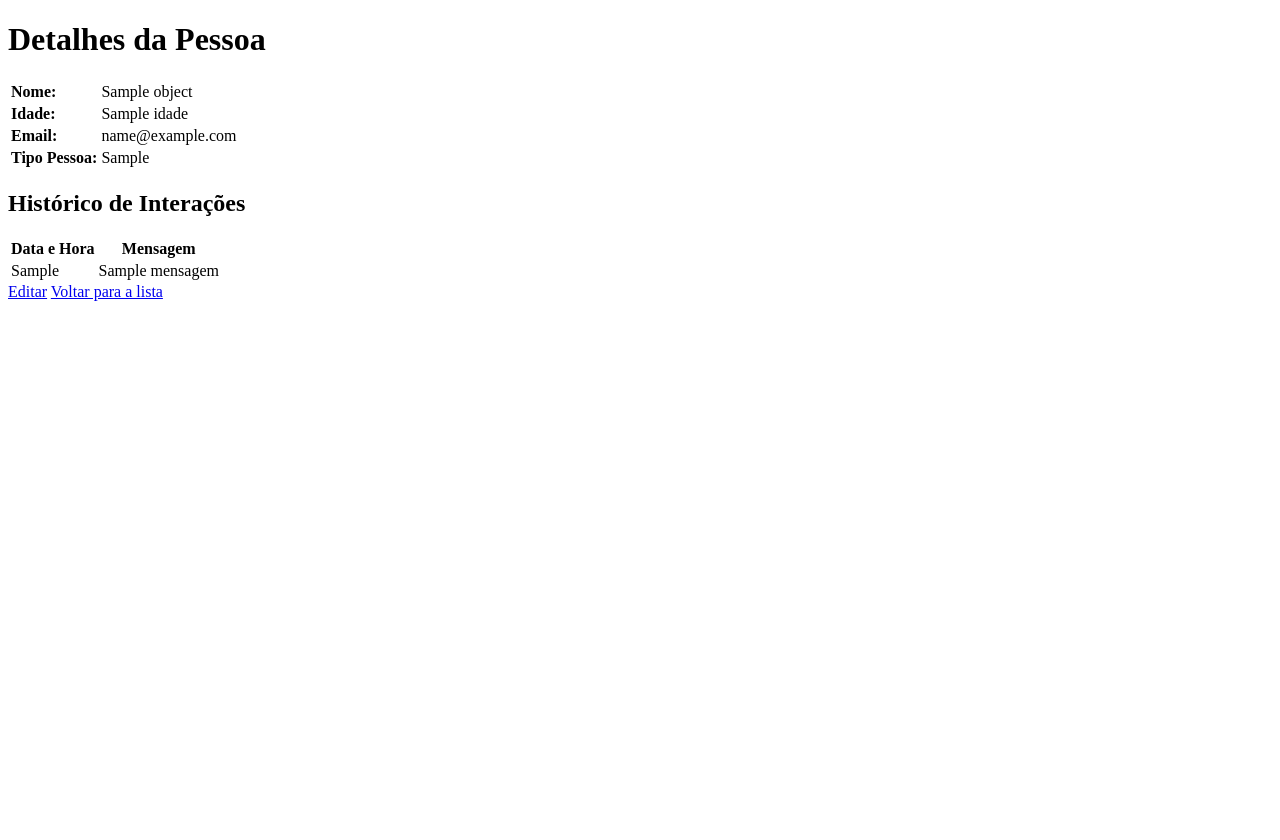
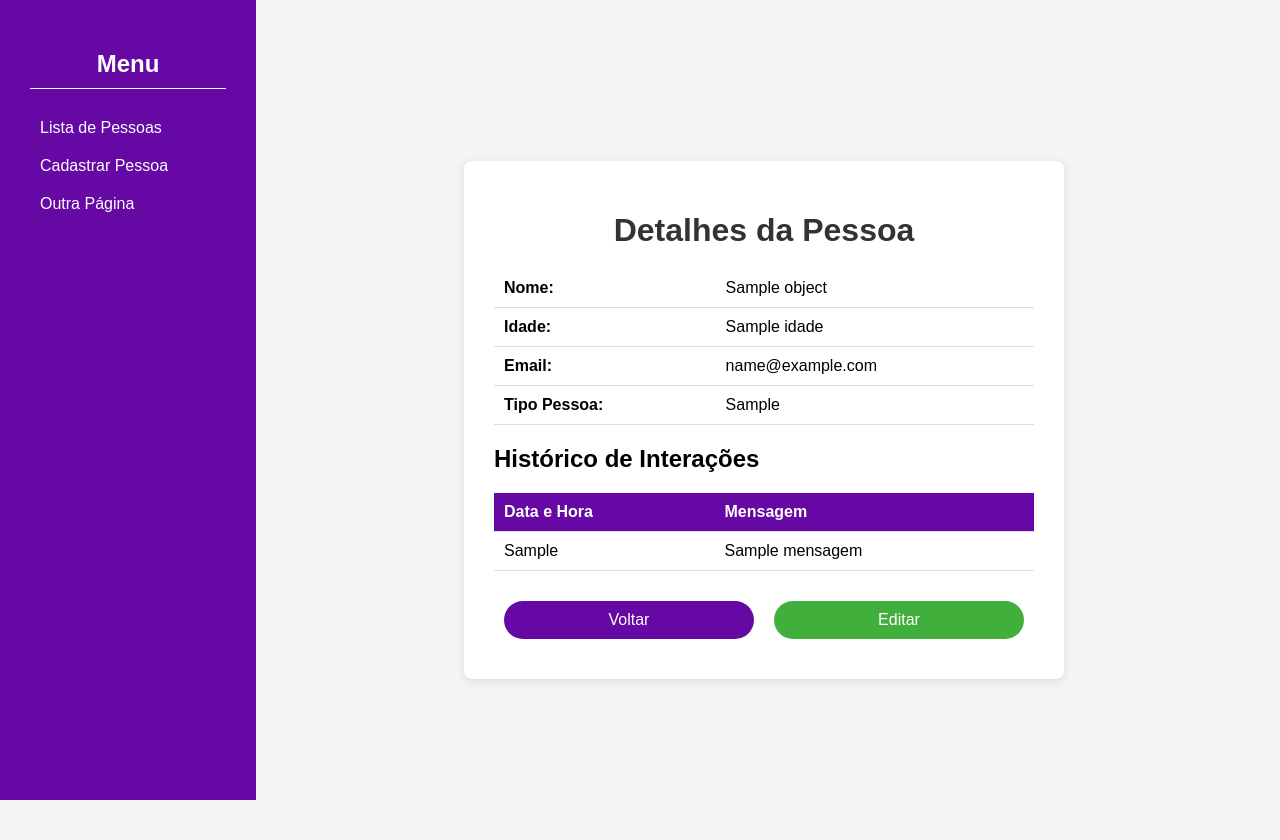
Before and after one commit to bruunossantos/Ola_Django, a Django app: template ola_django/primeiro_app/templates/detalhe_pessoa.html in a window 1280 px wide. Before the commit the page ends 301 px from the top, so only its background shows below. Run offline with Django 3.2, Linux system fonts and the light colour scheme; the template is opened without the code that fills it: most values are stand-ins (such as "Sample title", 1, 10 or a date in 2020).

Commit message:
Edição e adição dos CSS

```diff
--- /dev/null
+++ b/ola_django/primeiro_app/static/detalhe_pessoa.css
@@ -0,0 +1,63 @@
+/* Estilo geral da página */
+body {
+    font-family: Arial, sans-serif;
+    background-color: #f4f4f4;
+    margin: 0;
+    height: 100vh;
+    display: flex;
+    justify-content: center;
+    align-items: center;
+}
+
+.container {
+    max-width: 600px;
+    background-color: #fff;
+    padding: 30px;
+    border-radius: 8px;
+    box-shadow: 0 2px 10px rgba(0, 0, 0, 0.1);
+    width: 100%;
+    box-sizing: border-box;
+}
+
+h1 {
+    text-align: center;
+    color: #333;
+    margin-bottom: 20px;
+}
+
+/* Barra dos botões */
+.button-bar {
+    display: flex;
+    justify-content: space-between; /* Um botão à esquerda e outro à direita */
+    margin-top: 20px;
+}
+
+/* Botões personalizados */
+.btn {
+    padding: 10px 20px;
+    margin: 10px;
+    border: none;
+    border-radius: 25px;
+    color: white;
+    font-size: 16px;
+    cursor: pointer;
+    text-align: center;
+    width: 45%; /* Largura dos botões */
+    text-decoration: none; /* Remove sublinhado */
+}
+
+.btn-verde {
+    background-color: #41AF3B; /* Cor do botão Salvar */
+}
+
+.btn-verde:hover {
+    background-color: #45a049; /* Cor do botão Salvar ao passar o mouse */
+}
+
+.btn-roxo {
+    background-color: #6608A4; /* Cor do botão Voltar */
+}
+
+.btn-roxo:hover {
+    background-color: #4d0779; /* Cor do botão Voltar ao passar o mouse */
+}
--- a/ola_django/primeiro_app/templates/detalhe_pessoa.html
+++ b/ola_django/primeiro_app/templates/detalhe_pessoa.html
@@ -1,12 +1,20 @@
+{% extends 'base.html' %}
+
+{% block title %}Detalhes da Pessoa{% endblock %}
+
+{% block content %}
 <!DOCTYPE html>
-<html>
+<html lang="pt-BR">
 <head>
-    <title>Detalhes da Pessoa</title>
+    <meta charset="UTF-8">
+    <meta name="viewport" content="width=device-width, initial-scale=1.0">
+    {% load static %}
+    <link rel="stylesheet" href="{% static 'detalhe_pessoa.css' %}"> <!-- Inclui o CSS corretamente -->
 </head>
 <body>
+    <div class="container">
         <h1>Detalhes da Pessoa</h1>
-
-    <table>
+        <table class="styled-table">
             <tbody>
                 <tr>
                     <td><strong>Nome:</strong></td>
@@ -28,7 +36,7 @@
         </table>
 
         <h2>Histórico de Interações</h2>
-    <table>
+        <table class="styled-table">
             <thead>
                 <tr>
                     <th>Data e Hora</th>
@@ -41,11 +49,20 @@
                         <td>{{ interacao.data_hora }}</td>
                         <td>{{ interacao.mensagem }}</td>
                     </tr>
+                {% empty %}
+                    <tr>
+                        <td colspan="2">Nenhuma interação registrada.</td>
+                    </tr>
                 {% endfor %}
             </tbody>
         </table>
 
-    <a href="{% url 'editar_pessoa' object.id %}">Editar</a>
-    <a href="{% url 'lista_pessoas' %}">Voltar para a lista</a>
+        <div class="button-bar">
+            <a href="{% url 'lista_pessoas' %}" class="btn btn-roxo">Voltar</a>
+            <a href="{% url 'editar_pessoa' object.id %}" class="btn btn-verde">Editar</a>
+        </div>
+    </div>
 </body>
 </html>
+
+{% endblock content %}
```
Also changed, not shown: ola_django/primeiro_app/static/deletar_pessoa.css (added, +51 -0 lines), ola_django/primeiro_app/static/editar_pessoa.css (added, +82 -0 lines), ola_django/primeiro_app/templates/deletar_pessoa.html (+30 -11 lines), ola_django/primeiro_app/templates/editar_pessoa.html (+18 -9 lines). Lines whose indentation alone changed are shown as unchanged.
